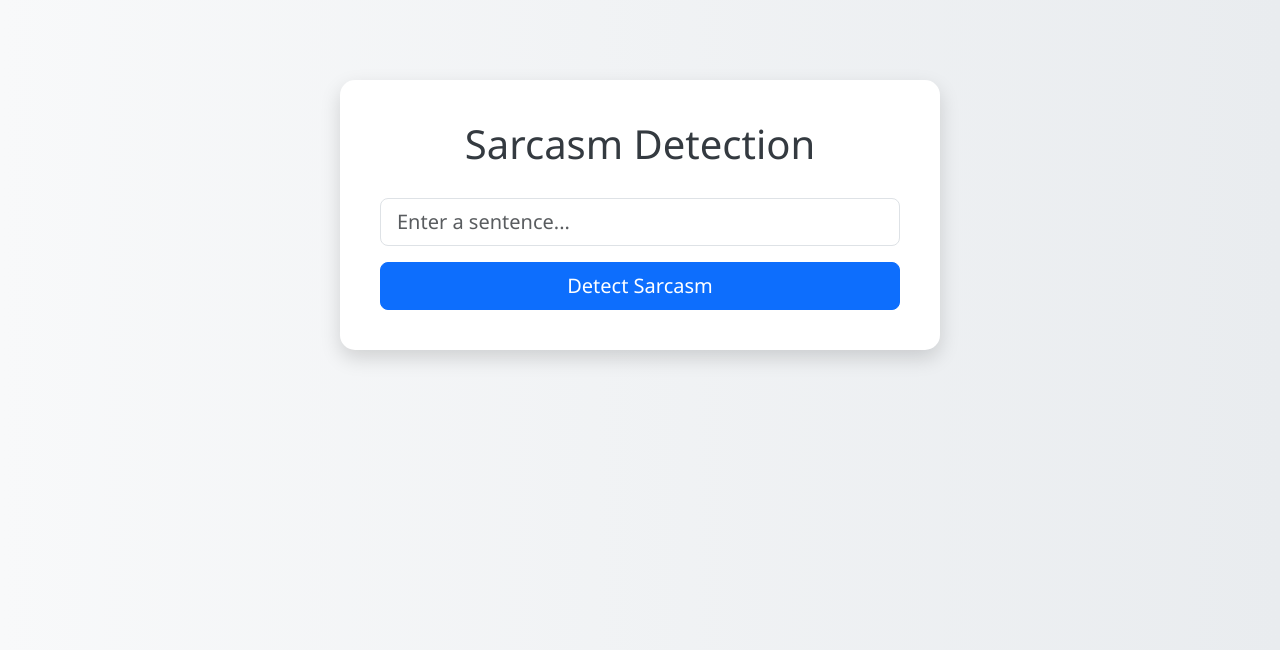
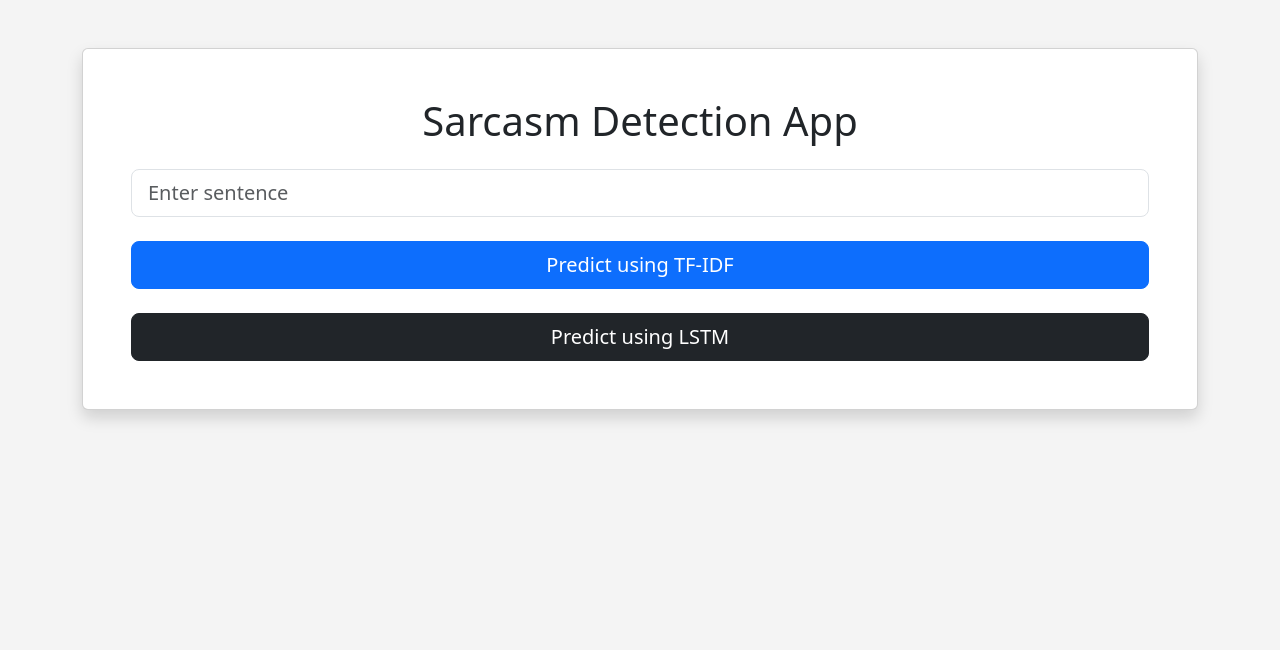
Before and after one commit to priyalkhandelwal0608/Sarcasm-Detector, a Flask app: page / in a window 1280 px wide. Shown: the top 650 px of the page. Run offline with Flask 3, Linux system fonts and the light colour scheme; parts of the project's set-up code (start-up, migrations or seed data) failed here and were passed over.

Commit message:
Update index.html

```diff
--- a/templates/index.html
+++ b/templates/index.html
@@ -1,60 +1,74 @@
 <!DOCTYPE html>
-<html lang="en">
+<html>
+
 <head>
-    <meta charset="UTF-8">
-    <title>Sarcasm Detection App</title>
-    <!-- Bootstrap CSS CDN -->
-    <link href="https://cdn.jsdelivr.net/npm/bootstrap@5.3.0/dist/css/bootstrap.min.css" rel="stylesheet">
 
-    <style>
-        body {
-            background: linear-gradient(to right, #f8f9fa, #e9ecef);
-            font-family: 'Segoe UI', Tahoma, Geneva, Verdana, sans-serif;
-        }
-        .container {
-            max-width: 600px;
-            margin-top: 80px;
-            background-color: #fff;
-            padding: 40px;
-            border-radius: 15px;
-            box-shadow: 0 8px 20px rgba(0,0,0,0.15);
-        }
-        h1 {
-            text-align: center;
-            margin-bottom: 30px;
-            color: #343a40;
-        }
-        .result {
-            margin-top: 20px;
-            font-size: 1.5rem;
-            font-weight: bold;
-            text-align: center;
-        }
-    </style>
+    <title>Sarcasm Detector</title>
+
+    <link
+        href="https://cdn.jsdelivr.net/npm/bootstrap@5.3.0/dist/css/bootstrap.min.css"
+        rel="stylesheet"
+    >
+
 </head>
-<body>
 
-<div class="container">
-    <h1>Sarcasm Detection</h1>
+<body style="background:#f4f4f4;">
 
-    <form method="POST">
-        <div class="mb-3">
-            <input type="text" class="form-control form-control-lg" name="sentence" placeholder="Enter a sentence..." required>
+<div class="container mt-5">
+
+    <div class="card shadow p-5">
+
+        <h1 class="text-center mb-4">
+            Sarcasm Detection App
+        </h1>
+
+        <form method="POST">
+
+            <input
+                type="text"
+                name="sentence"
+                class="form-control form-control-lg"
+                placeholder="Enter sentence"
+                required
+            >
+
+            <br>
+
+            <button
+                type="submit"
+                name="model"
+                value="tfidf"
+                class="btn btn-primary btn-lg w-100"
+            >
+                Predict using TF-IDF
+            </button>
+
+            <br><br>
+
+            <button
+                type="submit"
+                name="model"
+                value="lstm"
+                class="btn btn-dark btn-lg w-100"
+            >
+                Predict using LSTM
+            </button>
+
+        </form>
+
+        {% if prediction %}
+
+        <div class="alert alert-info mt-4 text-center">
+
+            <h3>{{ prediction }}</h3>
+
         </div>
-        <div class="d-grid gap-2">
-            <button type="submit" class="btn btn-primary btn-lg">Detect Sarcasm</button>
-        </div>
-    </form>
 
-    {% if prediction %}
-        <div class="result alert
-            {% if prediction == 'Sarcastic' %}alert-danger{% else %}alert-success{% endif %}" role="alert">
-            Prediction: {{ prediction }}
-        </div>
-    {% endif %}
+        {% endif %}
+
+    </div>
+
 </div>
 
-<!-- Bootstrap JS Bundle -->
-<script src="https://cdn.jsdelivr.net/npm/bootstrap@5.3.0/dist/js/bootstrap.bundle.min.js"></script>
 </body>
 </html>
```
